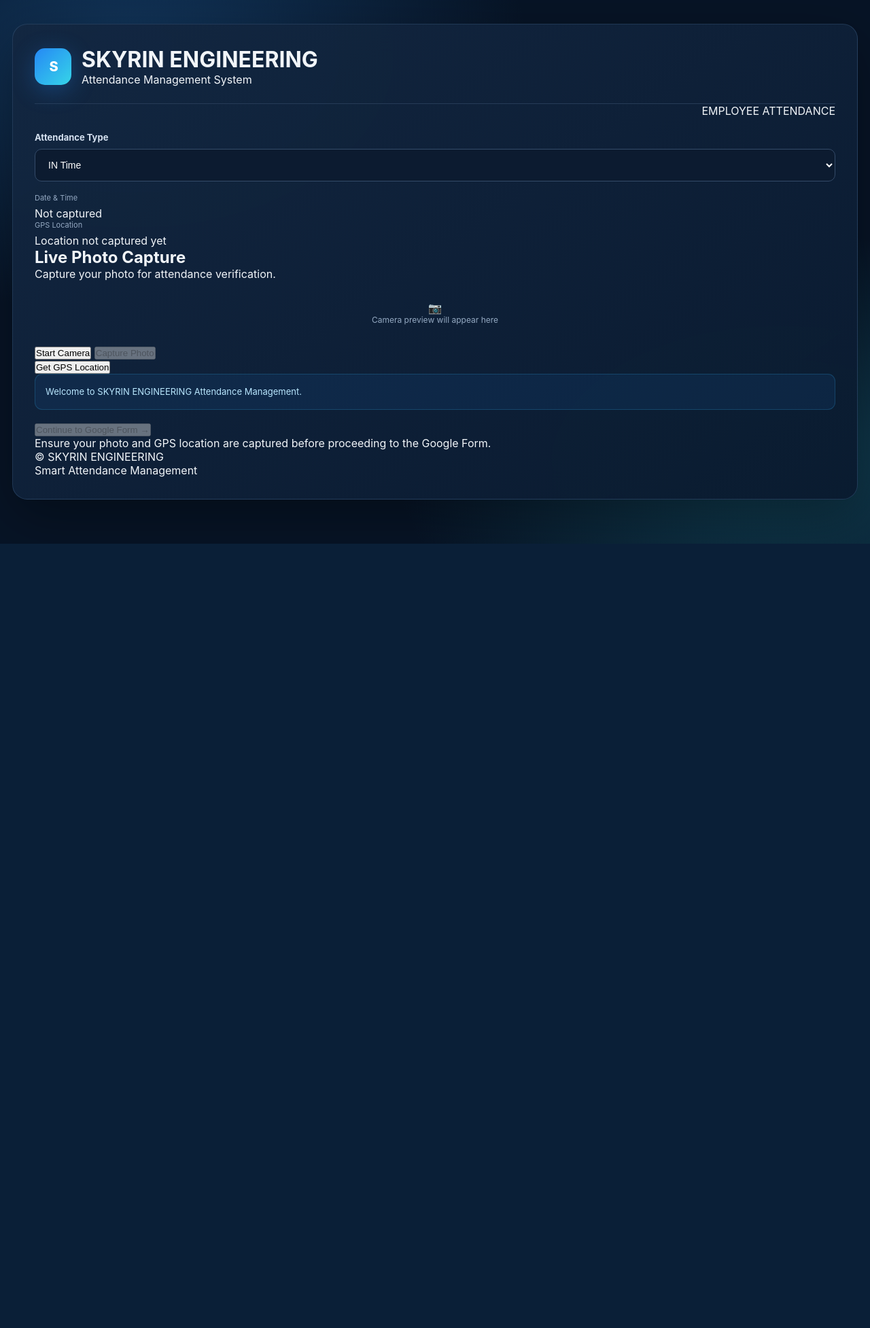
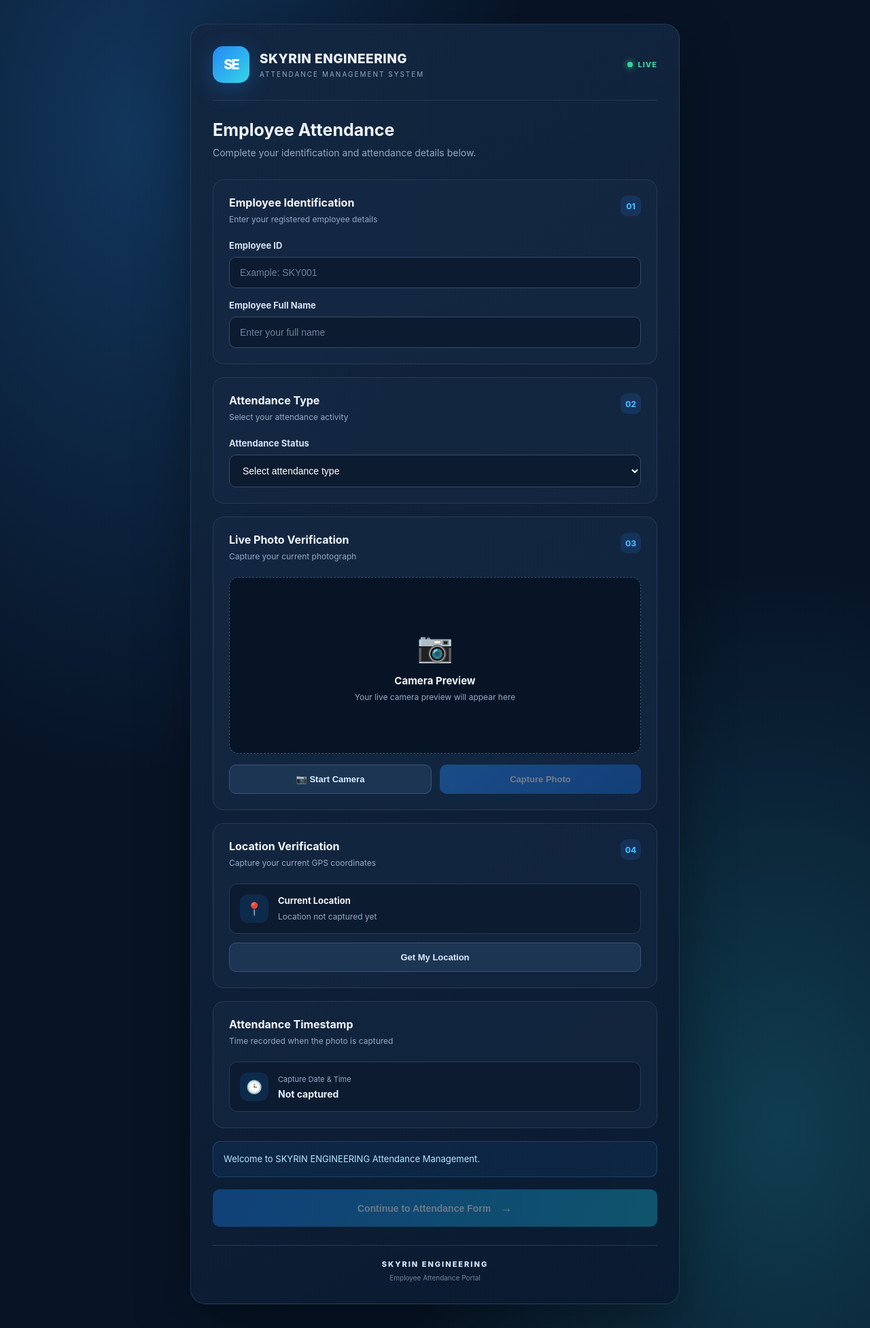
Before and after one commit to vishwasarve-cmd/attendance-portal, a Flask app: page / in a window 1280 px wide. Shown: the whole page at 68% size. Before the commit the page ends 800 px from the top, so only its background shows below. Run offline with Flask 3, Linux system fonts and the light colour scheme.

Commit message:
Refactor attendance manager HTML structure and content

```diff
--- a/templates/index.html
+++ b/templates/index.html
@@ -1,12 +1,11 @@
 
 <!DOCTYPE html>
 <html lang="en">
-
 <head>
     <meta charset="UTF-8">
     <meta name="viewport" content="width=device-width, initial-scale=1.0">
 
-    <title>SKYRIN ENGINEERING | Attendance Manager</title>
+    <title>SKYRIN ENGINEERING | Attendance</title>
 
     <link rel="stylesheet"
           href="{{ url_for('static', filename='style.css') }}">
@@ -14,299 +13,283 @@
 
 <body class="splash-active">
 
-    <!-- =====================================
-         SKYRIN ENGINEERING INTRO SCREEN
-    ====================================== -->
+    <!-- INTRO SCREEN -->
+    <div class="intro-screen" id="introScreen">
+        <div class="intro-content">
+            <div class="intro-logo">SE</div>
 
-    <div id="introScreen" class="intro-screen">
+            <p class="intro-company">SKYRIN ENGINEERING</p>
 
-        <div class="intro-content">
-
-            <div class="intro-mark">S</div>
-
-            <p class="intro-kicker">WELCOME TO</p>
-
-            <h1 class="intro-title">
-                SKYRIN
-                <span>ENGINEERING</span>
-            </h1>
-
-            <p class="intro-subtitle">
-                Smart Attendance Management
-            </p>
+            <h1>Attendance Management</h1>
 
             <div class="intro-loader">
                 <span></span>
             </div>
 
+            <p class="intro-caption">Secure Employee Attendance Portal</p>
         </div>
-
     </div>
 
 
-    <!-- =====================================
-         MAIN ATTENDANCE WEBSITE
-    ====================================== -->
+    <!-- MAIN APPLICATION -->
+    <main class="page-container">
 
-    <main class="card" id="attendanceApp">
+        <section class="card">
 
+            <!-- HEADER -->
             <header class="page-header">
 
-            <div class="brand-mark">S</div>
+                <div class="brand-mark">SE</div>
 
-            <div>
+                <div class="brand-details">
                     <h1>SKYRIN ENGINEERING</h1>
-                <p class="muted">Attendance Management System</p>
+                    <p>ATTENDANCE MANAGEMENT SYSTEM</p>
+                </div>
+
+                <div class="live-indicator">
+                    <span class="live-dot"></span>
+                    LIVE
                 </div>
 
             </header>
 
 
-        <div class="section-heading">
-
-            <span class="live-indicator"></span>
-
-            <span>EMPLOYEE ATTENDANCE</span>
-
+            <div class="welcome-section">
+                <h2>Employee Attendance</h2>
+                <p>Complete your identification and attendance details below.</p>
             </div>
 
 
+            <!-- EMPLOYEE IDENTIFICATION -->
+            <section class="section">
+
+                <div class="section-heading">
+                    <div>
+                        <h3>Employee Identification</h3>
+                        <p>Enter your registered employee details</p>
+                    </div>
+
+                    <span class="step-number">01</span>
+                </div>
+
+                <div class="form-group">
+                    <label for="employeeId">Employee ID</label>
+
+                    <input
+                        type="text"
+                        id="employeeId"
+                        placeholder="Example: SKY001"
+                        autocomplete="off"
+                        maxlength="30"
+                        required
+                    >
+                </div>
+
+                <div class="form-group">
+                    <label for="employeeName">Employee Full Name</label>
+
+                    <input
+                        type="text"
+                        id="employeeName"
+                        placeholder="Enter your full name"
+                        autocomplete="name"
+                        maxlength="100"
+                        required
+                    >
+                </div>
+
+            </section>
+
+
             <!-- ATTENDANCE TYPE -->
+            <section class="section">
+
+                <div class="section-heading">
+                    <div>
+                        <h3>Attendance Type</h3>
+                        <p>Select your attendance activity</p>
+                    </div>
+
+                    <span class="step-number">02</span>
+                </div>
 
                 <div class="form-group">
 
-            <label for="attendanceType">
-                Attendance Type
-            </label>
+                    <label for="attendanceType">Attendance Status</label>
 
-            <select id="attendanceType">
-
-                <option value="IN">IN Time</option>
-
-                <option value="OUT">OUT Time</option>
-
+                    <select id="attendanceType" required>
+                        <option value="">Select attendance type</option>
+                        <option value="IN">IN - Check In</option>
+                        <option value="OUT">OUT - Check Out</option>
                     </select>
 
                 </div>
 
+            </section>
 
-        <!-- DATE AND TIME -->
 
-        <div class="details">
+            <!-- LIVE PHOTO -->
+            <section class="section">
 
-            <div class="detail-item">
-
-                <span class="detail-label">
-                    Date &amp; Time
-                </span>
-
-                <span id="dateTime">
-                    Not captured
-                </span>
-
+                <div class="section-heading">
+                    <div>
+                        <h3>Live Photo Verification</h3>
+                        <p>Capture your current photograph</p>
                     </div>
 
-
-            <div class="detail-item">
-
-                <span class="detail-label">
-                    GPS Location
-                </span>
-
-                <span id="location">
-                    Not captured
-                </span>
-
+                    <span class="step-number">03</span>
                 </div>
 
+                <div class="camera-container">
+
+                    <div class="camera-placeholder" id="cameraPlaceholder">
+                        <div class="camera-placeholder-icon">📷</div>
+                        <h4>Camera Preview</h4>
+                        <p>Your live camera preview will appear here</p>
                     </div>
-
-
-        <!-- CAMERA SECTION -->
-
-        <section class="camera-section">
-
-            <div class="camera-heading">
-
-                <h2>Live Photo Capture</h2>
-
-                <p>
-                    Capture your photo for attendance verification.
-                </p>
-
-            </div>
-
-
-            <div class="camera-wrap">
 
                     <video
                         id="camera"
                         autoplay
                         playsinline
                         muted
-                    hidden>
-                </video>
-
-
-                <canvas
-                    id="canvas"
-                    hidden>
-                </canvas>
-
+                        hidden
+                    ></video>
 
                     <img
                         id="photoPreview"
                         alt="Captured attendance photo"
-                    hidden>
+                        hidden
+                    >
+
+                </div>
+
+                <canvas id="canvas" hidden></canvas>
+
+                <div class="camera-actions">
+
+                    <button
+                        type="button"
+                        class="btn btn-secondary"
+                        id="startCamera"
+                    >
+                        <span>📷</span>
+                        Start Camera
+                    </button>
+
+                    <button
+                        type="button"
+                        class="btn btn-primary"
+                        id="capturePhoto"
+                        disabled
+                    >
+                        Capture Photo
+                    </button>
+
+                </div>
+
+                <a
+                    href="#"
+                    id="downloadPhoto"
+                    class="download-link"
+                    hidden
+                >
+                    Download Captured Photo
+                </a>
+
+            </section>
 
 
-                <div class="camera-placeholder" id="cameraPlaceholder">
+            <!-- GPS LOCATION -->
+            <section class="section">
 
-                    <div class="camera-icon">📷</div>
+                <div class="section-heading">
+                    <div>
+                        <h3>Location Verification</h3>
+                        <p>Capture your current GPS coordinates</p>
+                    </div>
 
-                    <p>Camera preview will appear here</p>
+                    <span class="step-number">04</span>
+                </div>
 
+                <div class="location-card">
+
+                    <div class="location-icon">📍</div>
+
+                    <div class="location-information">
+                        <h4>Current Location</h4>
+
+                        <p id="location">
+                            Location not captured yet
+                        </p>
                     </div>
 
                 </div>
 
-
-            <!-- CAMERA BUTTONS -->
-
-            <div class="actions">
-
                 <button
-                    id="startCamera"
-                    type="button">
-
-                    Start Camera
-
+                    type="button"
+                    class="btn btn-secondary location-button"
+                    id="getLocation"
+                >
+                    Get My Location
                 </button>
 
+            </section>
 
-                <button
-                    id="capturePhoto"
-                    type="button"
-                    disabled>
 
-                    Capture Photo
+            <!-- ATTENDANCE TIMESTAMP -->
+            <section class="section">
 
-                </button>
+                <div class="section-heading">
+                    <div>
+                        <h3>Attendance Timestamp</h3>
+                        <p>Time recorded when the photo is captured</p>
+                    </div>
+                </div>
+
+                <div class="detail-card">
+
+                    <div class="detail-icon">🕒</div>
+
+                    <div>
+                        <span class="detail-label">Capture Date & Time</span>
+                        <p id="dateTime">Not captured</p>
+                    </div>
 
                 </div>
 
             </section>
 
 
-        <!-- GPS SECTION -->
-
-        <section class="location-section">
-
-            <button
-                id="getLocation"
-                type="button">
-
-                Get GPS Location
-
-            </button>
-
-        </section>
-
-
             <!-- STATUS MESSAGE -->
-
-        <div
-            id="status"
-            class="status-box"
-            role="status"
-            aria-live="polite">
-
-            Welcome to SKYRIN ENGINEERING.
-
+            <div class="status-box" id="status" role="status" aria-live="polite">
+                Welcome to SKYRIN ENGINEERING Attendance Management.
             </div>
 
 
-        <!-- GOOGLE FORM BUTTON -->
-
+            <!-- CONTINUE -->
             <button
+                type="button"
+                class="btn btn-submit"
                 id="continueForm"
-            class="primary"
-            type="button"
-            disabled>
-
-            Continue to Google Form →
-
+                disabled
+            >
+                Continue to Attendance Form
+                <span>→</span>
             </button>
 
 
-        <!-- PHOTO DOWNLOAD -->
+            <footer class="page-footer">
+                <p>SKYRIN ENGINEERING</p>
+                <span>Employee Attendance Portal</span>
+            </footer>
 
-        <a
-            id="downloadPhoto"
-            hidden
-            download="SKYRIN_Attendance_Photo.jpg">
-
-            Download Captured Photo
-
-        </a>
-
-
-        <p class="hint">
-
-            Ensure your photo and GPS location are captured before
-            proceeding to the Google Form.
-
-        </p>
-
-
-        <footer class="footer">
-
-            <p>© SKYRIN ENGINEERING</p>
-
-            <span>Smart Attendance Management</span>
-
-        </footer>
+        </section>
 
     </main>
 
 
-    <!-- =====================================
-         JAVASCRIPT FILE
-    ====================================== -->
-
     <script src="{{ url_for('static', filename='app.js') }}"></script>
 
-
-    <!-- =====================================
-         THREE SECOND INTRO TIMER
-    ====================================== -->
-
-    <script>
-
-        document.addEventListener("DOMContentLoaded", function () {
-
-            const intro = document.getElementById("introScreen");
-
-            if (!intro) return;
-
-            setTimeout(function () {
-
-                intro.classList.add("intro-hidden");
-
-                document.body.classList.remove("splash-active");
-
-                setTimeout(function () {
-
-                    intro.remove();
-
-                }, 750);
-
-            }, 3000);
-
-        });
-
-    </script>
-
 </body>
-
 </html>
```
Lines whose indentation alone changed are shown as unchanged.
